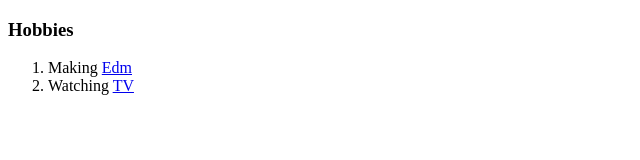
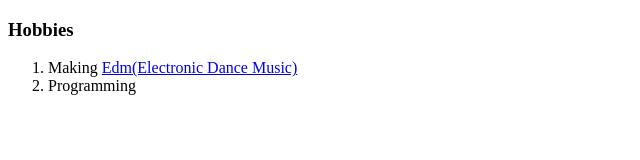
Before and after one commit to rohithoro/cv, a plain HTML site: page hobbies.html in a window 1280 px wide. Shown: the whole page, without its empty margins (0-640 px from the left). Drawn offline with Linux system fonts and the light colour scheme.

Commit message:
Update hobbies.html

```diff
--- a/hobbies.html
+++ b/hobbies.html
@@ -7,8 +7,8 @@
   <body>
     <h3>Hobbies</h3>
     <ol>
-      <li>Making <a href="https://en.wikipedia.org/wiki/Electronic_dance_music">Edm</a></li>
-      <li>Watching <a href="https://en.wikipedia.org/wiki/Television">TV</a></li>
+      <li>Making <a href="https://en.wikipedia.org/wiki/Electronic_dance_music">Edm(Electronic Dance Music)</a></li>
+      <li>Programming</a></li>
     </ol>
 
   </body>
```
